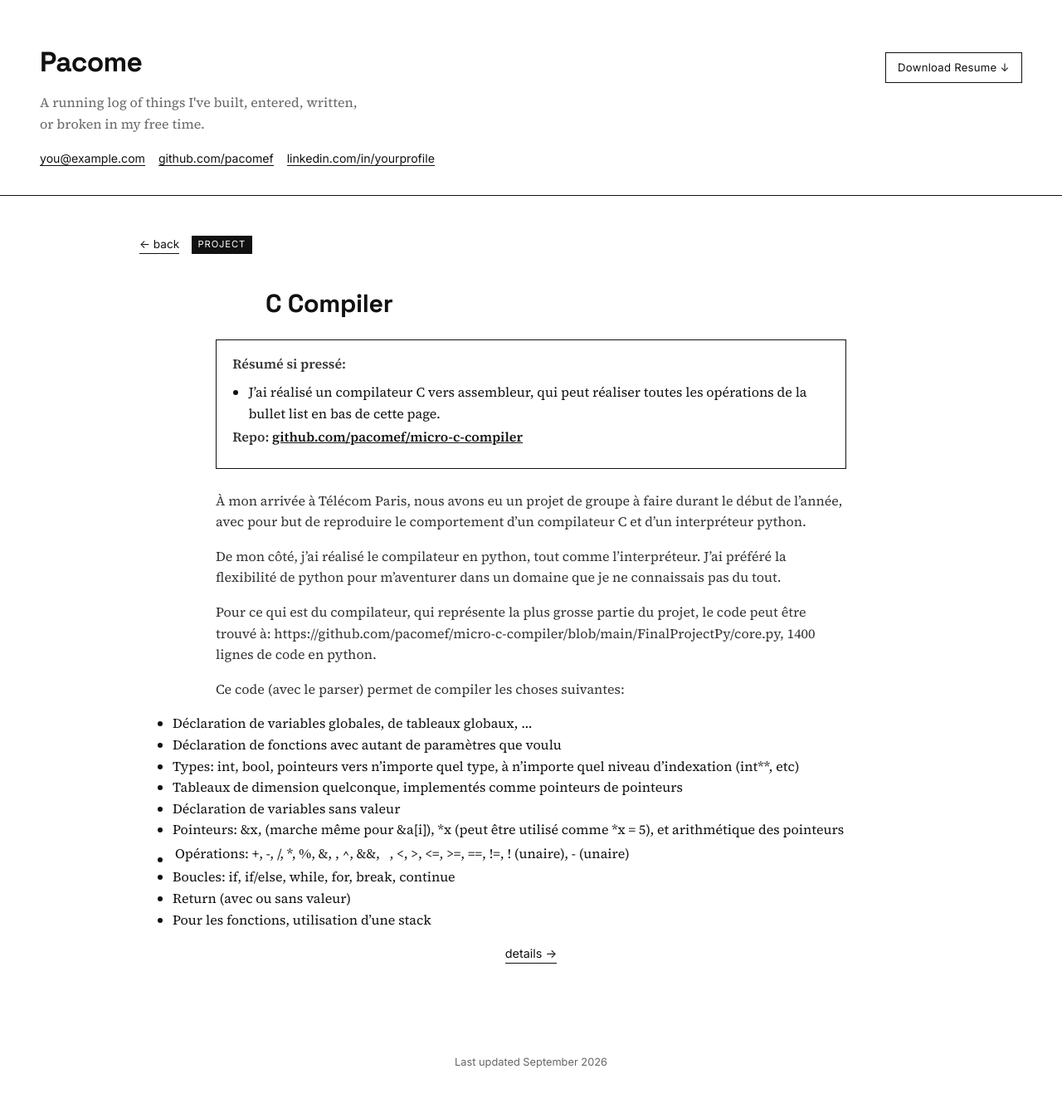
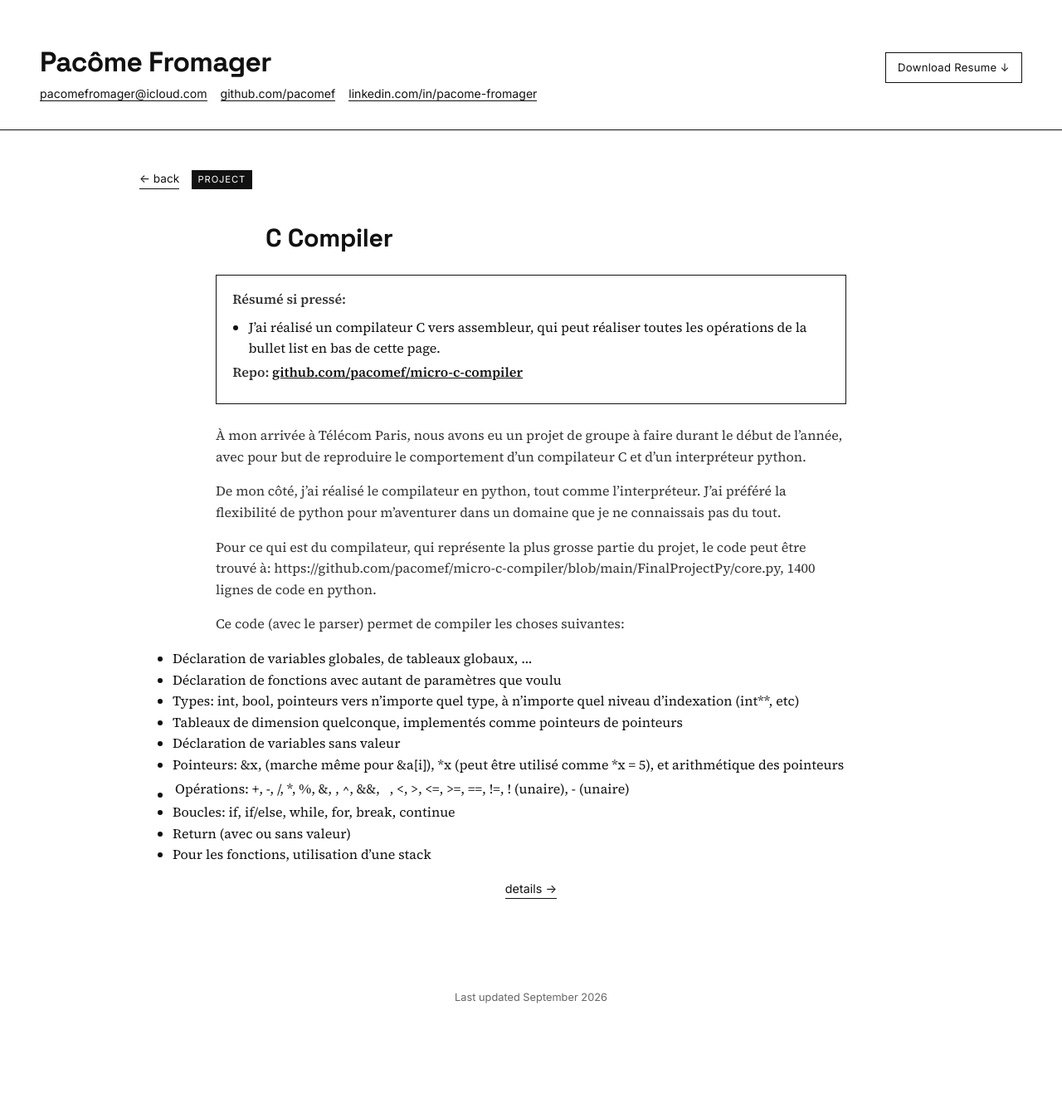
Before and after one commit to pacomef/pacomef.github.io, a Jekyll site: the page built from _projects/c-compiler.md, in a window 1280 px wide. Shown: the whole page at 83% size. Built offline with Jekyll 4.4.1, drawn with Linux system fonts in a browser that asks for light colours; after the commit the page ends 1257 px from its top, so only the background shows below that.

Commit message:
Use full name, update contact info, swap C compiler/Delaunay order, drop tagline
Co-Authored-By: Claude Sonnet 5 <noreply@anthropic.com>
Claude-Session: https://claude.ai/code/session_011dzBNaoHKD8E4Dh7QAQt2S

```diff
--- a/_config.yml
+++ b/_config.yml
@@ -1,4 +1,4 @@
-title: Pacome
+title: Pacôme Fromager
 description: A running log of things I've built, entered, written, or broken in my free time.
 
 collections:
--- a/_includes/header.html
+++ b/_includes/header.html
@@ -1,12 +1,11 @@
 <header class="header">
   <div class="header-top">
-    <h1><a href="{{ '/' | relative_url }}">Pacome</a></h1>
+    <h1><a href="{{ '/' | relative_url }}">Pacôme Fromager</a></h1>
     <a class="resume-btn" href="{{ '/resume.pdf' | relative_url }}" download>Download Resume ↓</a>
   </div>
-  <p class="tagline">{{ site.description }}</p>
   <ul class="contact">
-    <li><a href="mailto:you@example.com">you@example.com</a></li>
+    <li><a href="mailto:pacomefromager@icloud.com">pacomefromager@icloud.com</a></li>
     <li><a href="https://github.com/pacomef" target="_blank" rel="noopener">github.com/pacomef</a></li>
-    <li><a href="https://linkedin.com/in/yourprofile" target="_blank" rel="noopener">linkedin.com/in/yourprofile</a></li>
+    <li><a href="https://www.linkedin.com/in/pacome-fromager/" target="_blank" rel="noopener">linkedin.com/in/pacome-fromager</a></li>
   </ul>
 </header>
```
Also changed, not shown: _projects/c-compiler.md (+1 -1 lines), _projects/delaunay-triangulation.md (+1 -1 lines).
